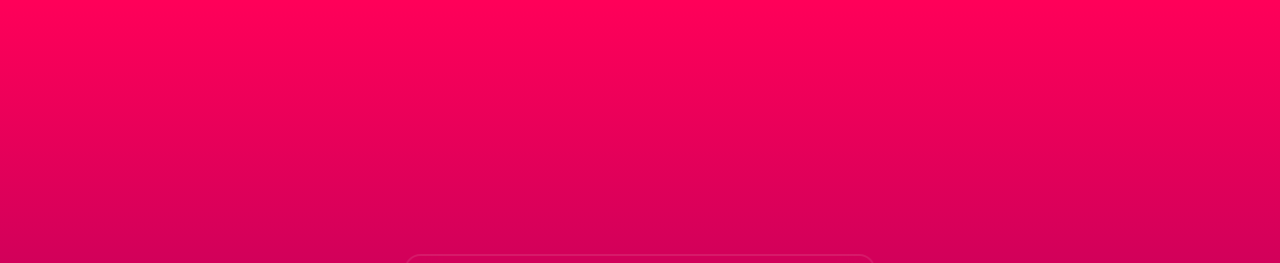
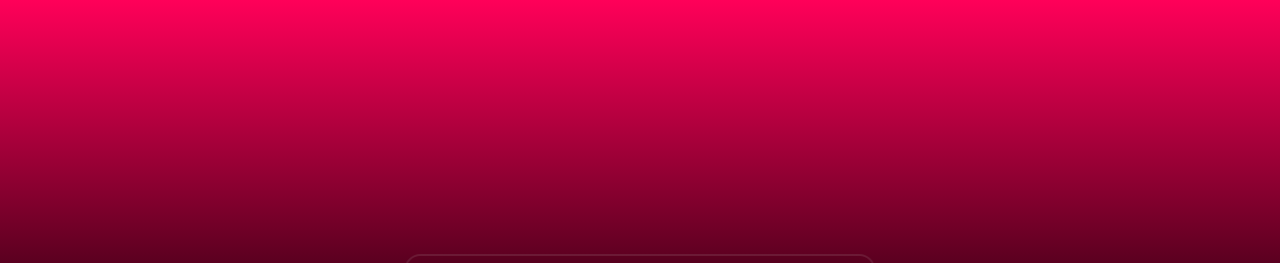
Before and after one commit to Melachikon/melachikon.github.io, a plain HTML site: page index.html in a window 1280 px wide. Shown: the top 263 px of the page. Drawn offline with Linux system fonts and the light colour scheme.

Commit message:
Update style.css

```diff
--- a/style.css
+++ b/style.css
@@ -1,7 +1,7 @@
 @import url('https://fonts.googleapis.com/css2?family=Roboto:wght@400;700&display=swap');
 
 body {
-    background: linear-gradient(#ff0059, #73005c);
+    background: linear-gradient(#ff0059, #000000, #73005c);
     background-repeat: no-repeat;
     background-size: cover;
     font-family: 'Roboto', sans-serif;
```
